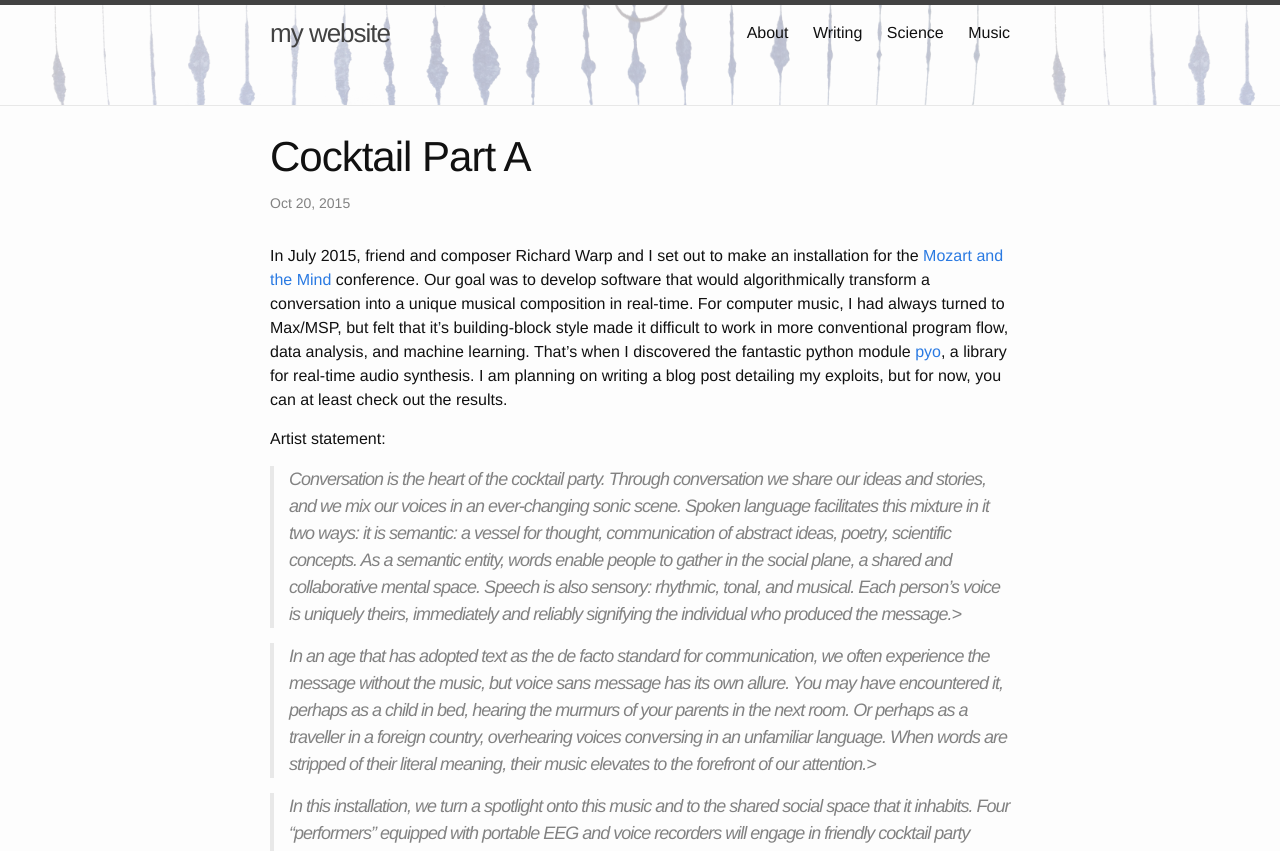
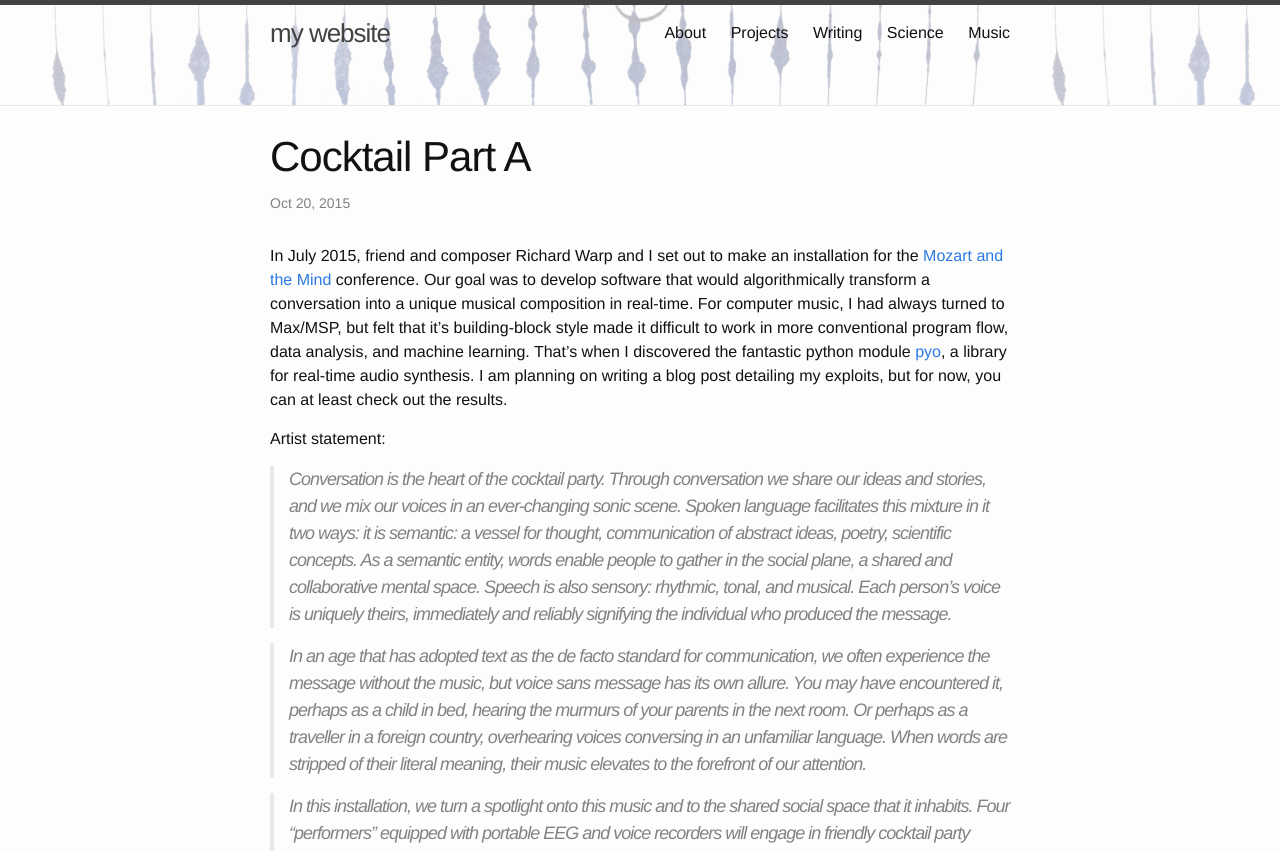
Before and after one commit to r-b-g-b/r-b-g-b.github.io, a Jekyll site: the page built from _posts/2015-10-20-cocktail-part-a.markdown, in a window 1280 px wide. Shown: the top 851 px of the page. Built offline with Jekyll 4.4.1, drawn with Linux system fonts in a browser that asks for light colours.

Commit message:
added projects tab

```diff
--- a/_posts/2015-10-20-cocktail-part-a.markdown
+++ b/_posts/2015-10-20-cocktail-part-a.markdown
@@ -9,9 +9,9 @@ In July 2015, friend and composer Richard Warp and I set out to make an installa
 
 Artist statement:
 
-> Conversation is the heart of the cocktail party. Through conversation we share our ideas and stories, and we mix our voices in an ever-changing sonic scene. Spoken language facilitates this mixture in it two ways: it is semantic: a vessel for thought, communication of abstract ideas, poetry, scientific concepts. As a semantic entity, words enable people to gather in the social plane, a shared and collaborative mental space. Speech is also sensory: rhythmic, tonal, and musical. Each person's voice is uniquely theirs, immediately and reliably signifying the individual who produced the message.>
+> Conversation is the heart of the cocktail party. Through conversation we share our ideas and stories, and we mix our voices in an ever-changing sonic scene. Spoken language facilitates this mixture in it two ways: it is semantic: a vessel for thought, communication of abstract ideas, poetry, scientific concepts. As a semantic entity, words enable people to gather in the social plane, a shared and collaborative mental space. Speech is also sensory: rhythmic, tonal, and musical. Each person's voice is uniquely theirs, immediately and reliably signifying the individual who produced the message.
 
-> In an age that has adopted text as the de facto standard for communication, we often experience the message without the music, but voice sans message has its own allure. You may have encountered it, perhaps as a child in bed, hearing the murmurs of your parents in the next room. Or perhaps as a traveller in a foreign country, overhearing voices conversing in an unfamiliar language. When words are stripped of their literal meaning, their music elevates to the forefront of our attention.>
+> In an age that has adopted text as the de facto standard for communication, we often experience the message without the music, but voice sans message has its own allure. You may have encountered it, perhaps as a child in bed, hearing the murmurs of your parents in the next room. Or perhaps as a traveller in a foreign country, overhearing voices conversing in an unfamiliar language. When words are stripped of their literal meaning, their music elevates to the forefront of our attention.
 
 > In this installation, we turn a spotlight onto this music and to the shared social space that it inhabits. Four "performers" equipped with portable EEG and voice recorders will engage in friendly cocktail party conversation. EEG and vocal output will stream to our base station, which will analyze the presence and flow of attention in this ad hoc social network. Utterances will be sampled, their linguistic meaning removed, and their musical features enhanced. An algorithm will layer and persist the samples according to the significance of their source in the social plane. By pointing out the musicality of language, we hope to convey the seed of prodigy in us all.
 
```
Also changed, not shown: projects/index.html (added, +17 -0 lines), 2 other files.
